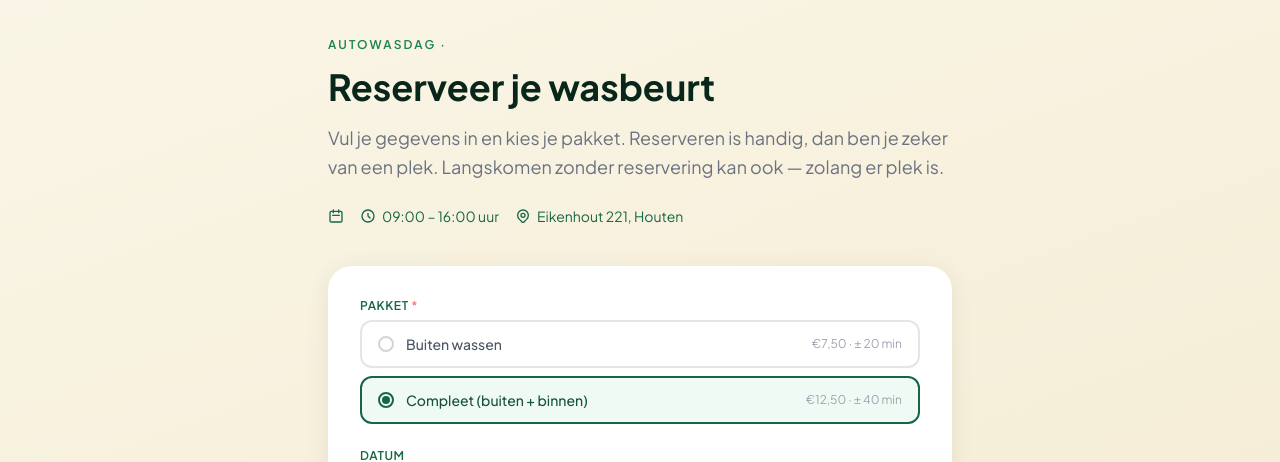
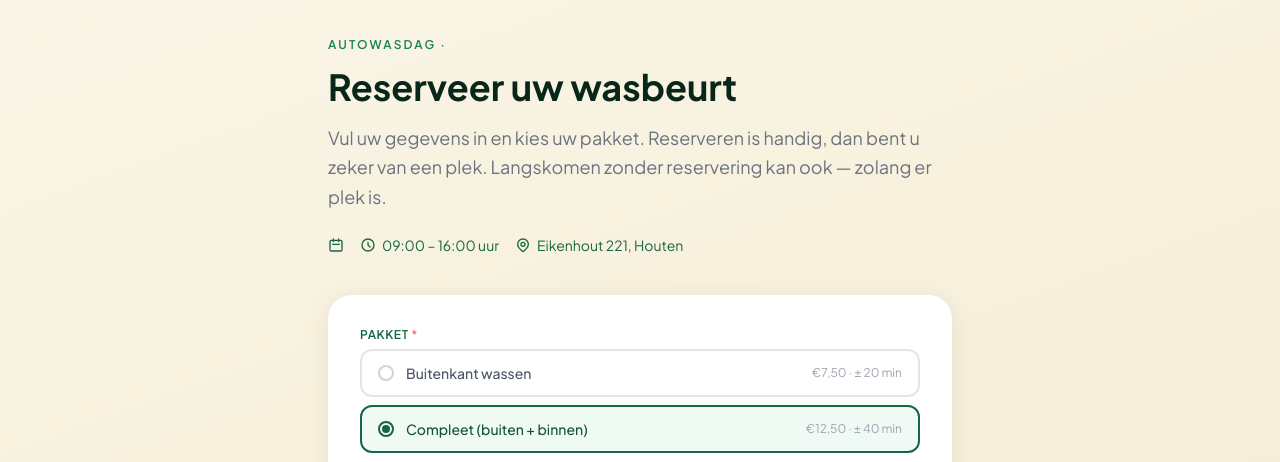
Before and after one commit to MartijndBesten/autowasdag-sionkerk, a Next.js app: page /reserveren in a window 1280 px wide. Shown: the part 133-595 px from the top of the page. Built offline with nearby package versions, Linux system fonts and the light colour scheme; no server answers.

Commit message:
fix: final visible content cleanup
Co-Authored-By: Claude Sonnet 4.6 <noreply@anthropic.com>

```diff
--- a/src/app/admin/(protected)/acties/ActiesClient.tsx
+++ b/src/app/admin/(protected)/acties/ActiesClient.tsx
@@ -24,8 +24,8 @@ const DEFAULT_CONTENT: Action = {
   coffee_text: "Laat uw reservering zien en ontvang een gratis bakje koffie. Gebak en andere lekkernijen zijn verkrijgbaar tijdens de actiedag.",
   timeline: [], faq: [], practical_info: [],
   package_descriptions: {
-    buiten_wassen: { name: "Buiten wassen", tagline: "Alleen buitenkant", description: "Een grondige handwas van de buitenkant van je auto. Gespoten, gezeemd en afgedroogd.", includes: ["Exterieur handwas", "Spoelen & afdrogen", "Ramen wassen"] },
-    compleet:      { name: "Compleet", tagline: "Buiten + binnen", description: "Buitenkant wassen, interieur stofzuigen en een eenvoudige interieurreiniging. Van buiten én van binnen fris.", includes: ["Exterieur handwas (buitenkant)", "Stofzuigen interieur", "Eenvoudige interieurreiniging"] },
+    buiten_wassen: { name: "Buitenkant wassen", tagline: "Alleen buitenkant", description: "We wassen de buitenkant van de auto.", includes: ["Buitenkant wassen", "Met zorg door de jongeren", "Opbrengst voor de zalen"] },
+    compleet:      { name: "Compleet", tagline: "Buiten + binnen", description: "We wassen de buitenkant, stofzuigen de binnenkant en doen een eenvoudige interieurreiniging.", includes: ["Buitenkant wassen", "Binnenkant stofzuigen", "Eenvoudige interieurreiniging"] },
   },
   footer_email: "autowasdag@sionkerkhouten.nl", footer_website: "https://www.hervormdhouten.nl", footer_tagline: null,
 };
--- a/src/app/reserveren/page.tsx
+++ b/src/app/reserveren/page.tsx
@@ -34,11 +34,11 @@ export default async function ReserverenPage() {
         <div className="mb-10">
           <span className="label-small">Autowasdag · {dateFormatted}</span>
           <h1 className="mt-3 text-3xl sm:text-4xl font-bold text-green-950">
-            Reserveer je wasbeurt
+            Reserveer uw wasbeurt
           </h1>
           <p className="mt-4 text-gray-500 text-lg leading-relaxed">
-            Vul je gegevens in en kies je pakket. Reserveren is handig, dan ben
-            je zeker van een plek. Langskomen zonder reservering kan ook — zolang
+            Vul uw gegevens in en kies uw pakket. Reserveren is handig, dan bent
+            u zeker van een plek. Langskomen zonder reservering kan ook — zolang
             er plek is.
           </p>
 
--- a/src/components/AboutSection.tsx
+++ b/src/components/AboutSection.tsx
@@ -1,7 +1,7 @@
 const values = [
   {
     title: "Door de jeugd",
-    text: "De Autowasdag is een initiatief van de jeugdclubs van de Sionkerk. Enthousiaste jongeren wassen je auto met plezier.",
+    text: "De Autowasdag is een initiatief van de jeugdclubs van de Sionkerk. Enthousiaste jongeren wassen uw auto met plezier.",
   },
   {
     title: "Voor de zalen",
@@ -28,7 +28,7 @@ export default function AboutSection() {
 
             <p className="mt-7 text-[1.05rem] text-green-100/60 leading-[1.8]">
               De Autowasdag is een initiatief van de jeugdclubs van de Sionkerk
-              in Houten. Met z&apos;n allen stropen we de mouwen op, wassen je
+              in Houten. Met z&apos;n allen stropen we de mouwen op, wassen uw
               auto en zorgen voor een gezellige dag voor iedereen.
             </p>
             <p className="mt-4 text-[1.05rem] text-green-100/60 leading-[1.8]">
--- a/src/components/Footer.tsx
+++ b/src/components/Footer.tsx
@@ -21,7 +21,7 @@ export default function Footer({ action }: { action: Action | null }) {
               <span className="label-small text-green-500">Vragen?</span>
               <h2 className="mt-3 text-3xl sm:text-4xl font-bold text-white leading-snug">We horen graag<br />van je</h2>
               <p className="mt-5 text-green-100/50 text-lg leading-relaxed max-w-sm">
-                Vragen over de dag, een pakket of als vrijwilliger meehelpen? Stuur een berichtje.
+                Vragen over de autowasdag of wilt u meehelpen? Stuur gerust een bericht.
               </p>
               <div className="mt-8 space-y-5">
                 <a href={`mailto:${email}`} className="group flex items-start gap-4">
@@ -50,7 +50,7 @@ export default function Footer({ action }: { action: Action | null }) {
               <div>
                 <p className="text-white font-semibold text-sm mb-4">Wasbeurten</p>
                 <ul className="space-y-2.5">
-                  {[`Buiten wassen — €${bw}`, `Compleet — €${cmp}`].map(t => (
+                  {[`Buitenkant wassen — €${bw}`, `Compleet — €${cmp}`].map(t => (
                     <li key={t}><a href="#pakketten" className="text-green-400/60 text-sm hover:text-green-300 transition-colors">{t}</a></li>
                   ))}
                 </ul>
@@ -61,7 +61,7 @@ export default function Footer({ action }: { action: Action | null }) {
                   {dateFormatted && <li>{dateFormatted}</li>}
                   <li>{(action?.start_time ?? "09:00").slice(0,5)} – {(action?.end_time ?? "16:00").slice(0,5)} uur</li>
                   <li>Reservering aanbevolen</li>
-                  <li>Contante betaling</li>
+                  <li>Contant of via Tikkie</li>
                 </ul>
               </div>
               <div>
@@ -75,7 +75,7 @@ export default function Footer({ action }: { action: Action | null }) {
               <div>
                 <p className="text-white font-semibold text-sm mb-4">Op de dag</p>
                 <ul className="space-y-2.5 text-green-400/60 text-sm">
-                  <li>Koffie & gebak</li><li>Friet & snacks</li><li>Kinderhoek</li><li>Springkussen</li>
+                  <li>Koffie & gebak</li><li>Friet & snacks</li><li>Fruit & bloemen</li><li>Kinderhoek</li><li>Springkussen</li>
                 </ul>
               </div>
             </div>
--- a/src/components/Hero.tsx
+++ b/src/components/Hero.tsx
@@ -82,7 +82,7 @@ export default function Hero({ action }: { action: Action | null }) {
             </div>
 
             <div className="mt-10 flex flex-wrap items-center gap-4">
-              <Link href="/reserveren" className="btn-primary">Reserveer je wasbeurt</Link>
+              <Link href="/reserveren" className="btn-primary">Reserveer uw wasbeurt</Link>
               <a href="#help-mee" className="inline-flex items-center gap-2 border-2 border-green-700 text-green-700 px-6 py-3.5 rounded-full text-sm font-semibold hover:bg-green-700 hover:text-white transition-colors">
                 Help mee als vrijwilliger
               </a>
--- a/src/components/HowItWorks.tsx
+++ b/src/components/HowItWorks.tsx
@@ -1,8 +1,8 @@
 import type { Action, TimelineItem } from "@/lib/supabase/types";
 
 const DEFAULT_STEPS = [
-  { number: "01", title: "Reserveer online of kom langs", description: "Via de website reserveer je eenvoudig een tijdslot. Langskomen zonder reservering kan ook, zolang er plek is." },
-  { number: "02", title: "Kies je wasbeurt", description: "Kies voor Buiten wassen (€7,50, alleen buitenkant) of Compleet (€12,50, buiten wassen + stofzuigen + eenvoudige interieurreiniging)." },
+  { number: "01", title: "Reserveer online of kom langs", description: "Via de website reserveert u eenvoudig een tijdslot. Langskomen zonder reservering kan ook, zolang er plek is." },
+  { number: "02", title: "Kies uw wasbeurt", description: "Kies voor Buitenkant wassen (€7,50, alleen buitenkant) of Compleet (€12,50, buitenkant wassen + stofzuigen + eenvoudige interieurreiniging)." },
   { number: "03", title: "Gratis koffie bij uw reservering", description: "Laat uw reservering zien en ontvang een gratis bakje koffie. Gebak en andere lekkernijen zijn verkrijgbaar tijdens de actiedag." },
   { number: "04", title: "Samen steunen we de zalen", description: "De opbrengst gaat naar het opknappen van de zalen van de Sionkerk." },
 ];
--- a/src/components/Packages.tsx
+++ b/src/components/Packages.tsx
@@ -5,15 +5,15 @@ import type { Action } from "@/lib/supabase/types";
 
 const DEFAULT_PACKAGES = [
   {
-    id: "buiten_wassen", name: "Buiten wassen", tagline: "Alleen buitenkant",
-    description: "Een grondige handwas van de buitenkant van je auto. Gespoten, gezeemd en afgedroogd.",
-    includes: ["Exterieur handwas", "Spoelen & afdrogen", "Ramen wassen"],
+    id: "buiten_wassen", name: "Buitenkant wassen", tagline: "Alleen buitenkant",
+    description: "We wassen de buitenkant van de auto.",
+    includes: ["Buitenkant wassen", "Met zorg door de jongeren", "Opbrengst voor de zalen"],
     variant: "light" as const,
   },
   {
     id: "compleet", name: "Compleet", tagline: "Buiten + binnen",
-    description: "Buitenkant wassen, interieur stofzuigen en een eenvoudige interieurreiniging. Van buiten én van binnen fris.",
-    includes: ["Exterieur handwas (buitenkant)", "Stofzuigen interieur", "Eenvoudige interieurreiniging"],
+    description: "We wassen de buitenkant, stofzuigen de binnenkant en doen een eenvoudige interieurreiniging.",
+    includes: ["Buitenkant wassen", "Binnenkant stofzuigen", "Eenvoudige interieurreiniging"],
     variant: "featured" as const,
   },
 ];
@@ -49,7 +49,7 @@ export default function Packages({ action }: { action: Action | null }) {
         <div className="grid grid-cols-1 lg:grid-cols-2 gap-6 items-end mb-12">
           <div>
             <span className="label-small">Wat mag het kosten?</span>
-            <h2 className="mt-3 text-3xl sm:text-4xl font-bold text-green-950">Kies je wasbeurt</h2>
+            <h2 className="mt-3 text-3xl sm:text-4xl font-bold text-green-950">Kies uw wasbeurt</h2>
           </div>
           <p className="text-gray-400 text-base lg:text-right max-w-sm lg:max-w-none ml-auto">De opbrengst gaat naar het opknappen van de zalen van de Sionkerk.</p>
         </div>
@@ -99,7 +99,7 @@ export default function Packages({ action }: { action: Action | null }) {
           </div>
           <div className="flex items-start gap-3 px-5 py-4 rounded-xl bg-gold-100/60 border border-gold-200/60">
             <svg className="w-4 h-4 text-green-700 flex-shrink-0 mt-0.5" fill="none" viewBox="0 0 24 24" stroke="currentColor" strokeWidth={2}><path strokeLinecap="round" strokeLinejoin="round" d="M13 16h-1v-4h-1m1-4h.01M21 12a9 9 0 11-18 0 9 9 0 0118 0z" /></svg>
-            <p className="text-green-800 text-sm"><strong>Reserveren is handig</strong>, dan ben je zeker van een plek. Gewoon langskomen mag ook — we plannen je op de dag zelf in op een vrij moment.</p>
+            <p className="text-green-800 text-sm"><strong>Reserveren is handig</strong>, dan bent u zeker van een plek. Gewoon langskomen kan ook — zolang er nog ruimte is.</p>
           </div>
         </div>
       </div>
--- a/src/components/PracticalInfo.tsx
+++ b/src/components/PracticalInfo.tsx
@@ -9,7 +9,7 @@ function buildDefaultItems(action: Action | null) {
     { label: "Datum",         value: date || "Datum volgt",            sub: "Jaarlijks terugkerend evenement" },
     { label: "Openingstijden",value: `${start} – ${end} uur`,          sub: `Laatste auto om ${end === "16:00" ? "15:45" : end}` },
     { label: "Locatie",       value: action?.location_address ? `${action.location_address}, ${action.location_city}` : "Eikenhout 221, Houten", sub: action ? `${action.location_postal} Houten` : "3991 PN Houten" },
-    { label: "Betaling",      value: "Contant ter plaatse",             sub: "Exact bedrag wordt gewaardeerd" },
+    { label: "Betaling",      value: "U kunt op de dag zelf contant betalen of via Tikkie." },
   ];
 }
 
@@ -59,9 +59,9 @@ export default function PracticalInfo({ action }: { action: Action | null }) {
             </div>
 
             <div className="rounded-2xl bg-[#f8f6f1] px-6 py-5 border border-stone-100">
-              <p className="text-green-800 font-semibold text-base mb-1">Kom gewoon langs</p>
+              <p className="text-green-800 font-semibold text-base mb-1">Kom gerust langs</p>
               <p className="text-gray-400 text-sm leading-relaxed">
-                Reserveren is handig, maar niet verplicht. Rij op, kies je pakket en laat je auto wassen door onze gemeenteleden.
+                Reserveren is handig, dan bent u zeker van een plek. Zonder reservering langskomen kan ook, zolang er nog ruimte is. Bij drukte kan het iets uitlopen.
               </p>
             </div>
           </div>
--- a/src/components/forms/ReserverenPageForm.tsx
+++ b/src/components/forms/ReserverenPageForm.tsx
@@ -7,7 +7,7 @@ import type { AvailableSlot } from "@/lib/timeslots";
 import { formatEventDate } from "@/lib/event";
 
 const PACKAGE_OPTIONS: { value: PackageType; label: string; duration: string; price: string }[] = [
-  { value: "buiten_wassen", label: "Buiten wassen",             duration: "± 20 min", price: "€7,50" },
+  { value: "buiten_wassen", label: "Buitenkant wassen",          duration: "± 20 min", price: "€7,50" },
   { value: "compleet",      label: "Compleet (buiten + binnen)", duration: "± 40 min", price: "€12,50" },
 ];
 
```
Also changed, not shown: 1 other file (tests, documents, lock files or other folders).
